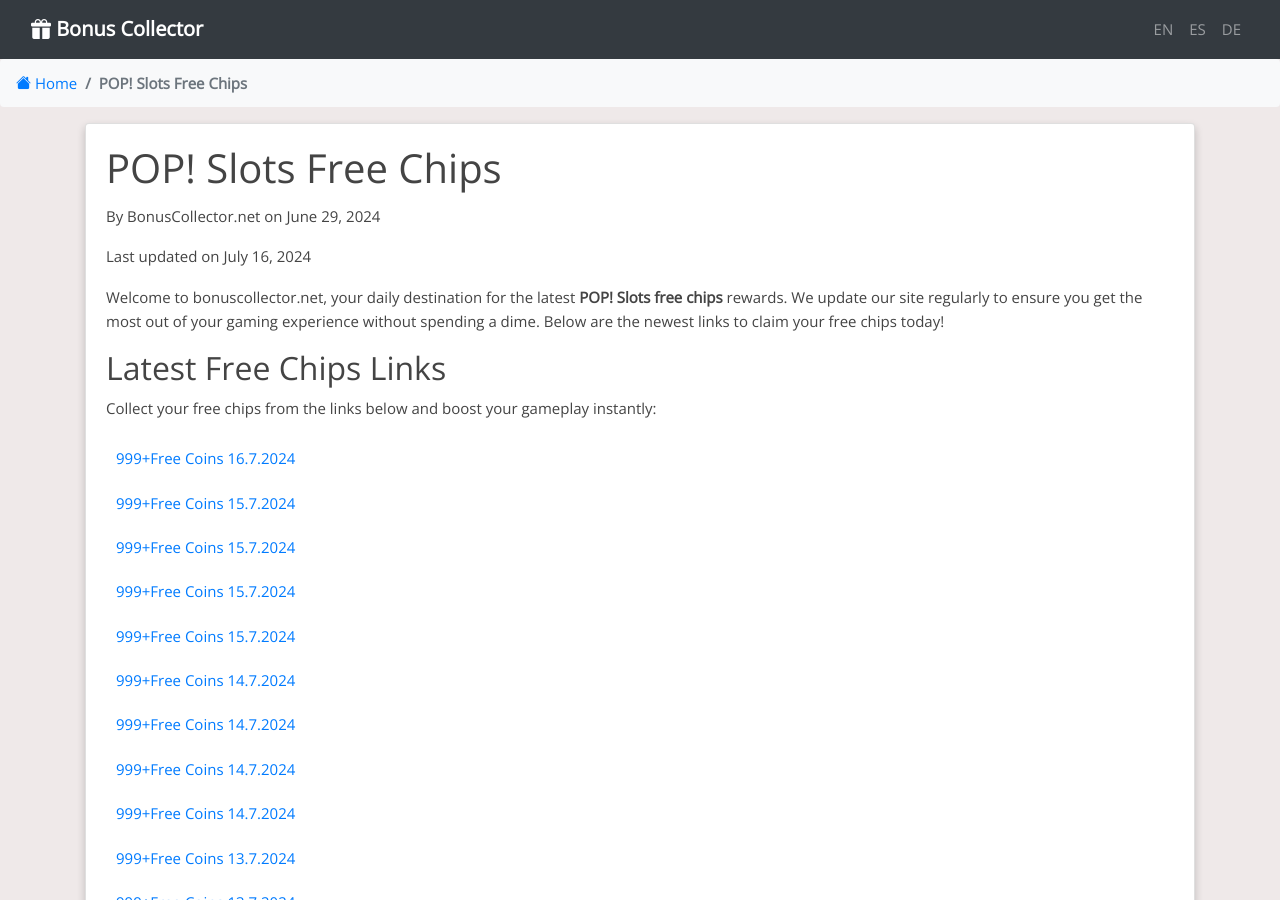
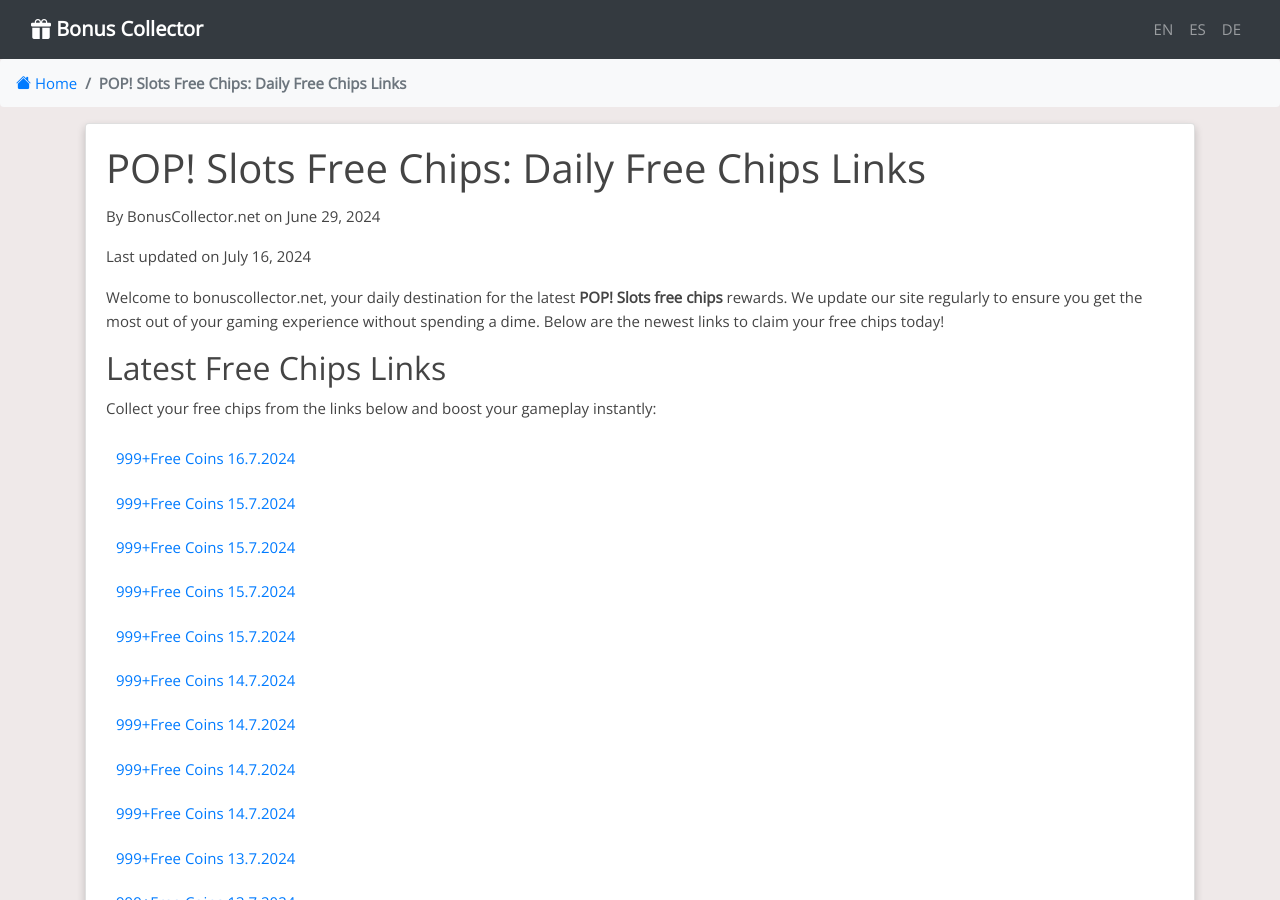
Before and after one commit to Prollad99/bs-net, a Jekyll site: the page built from _posts/2024-06-29-pop-slots.md, in a window 1280 px wide and 900 px high. Built offline with Jekyll 4.4.1, drawn with Linux system fonts in a browser that asks for light colours; nearby versions of some CDN libraries; comment, search, counter and statistics services are not loaded; some of the changed text lies outside the part shown.

Commit message:
Update 2024-06-29-pop-slots.md

```diff
--- a/_posts/2024-06-29-pop-slots.md
+++ b/_posts/2024-06-29-pop-slots.md
@@ -1,6 +1,6 @@
 ---
 layout: post
-title: "POP! Slots Free Chips"
+title: "POP! Slots Free Chips: Daily Free Chips Links"
 description: "Get your daily updated links for POP! Slots free chips here at BonusCollector.net. Collect your free chips without any registration or tasks!"
 date: 2024-06-29
 author: "BonusCollector.net"
```
